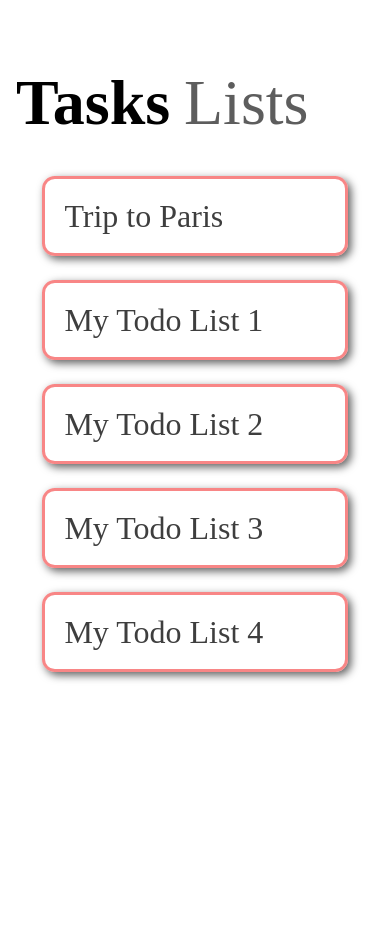
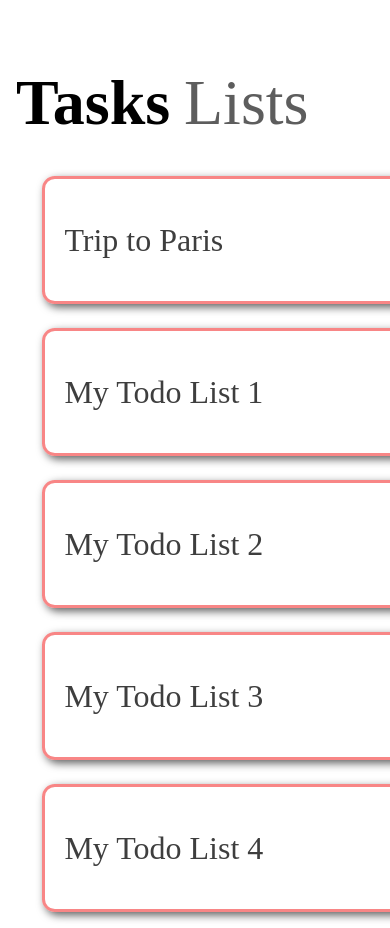
Before and after one commit to sarthakbhatt1407/Todo--App-Ui-Mobile, a plain HTML site: page index.html in a window 390 px wide. Shown: the top 928 px of the page. Before the commit the page ends 844 px from the top, so only its background shows below. Drawn offline with Linux system fonts and the light colour scheme.

Commit message:
created repo

```diff
--- a/css/index.css
+++ b/css/index.css
@@ -144,12 +144,12 @@
   }
 
   .card {
-    width: 100%;
+    width: 50vh;
     position: relative;
     display: flex;
     align-items: center;
     box-shadow: 0.2rem 0.2rem 0.5rem rgba(0, 0, 0, 0.623);
-    height: 5rem;
+    height: 8rem;
     border: 3px solid rgba(247, 104, 104, 0.8);
     border-radius: 0.8rem;
   }
```
